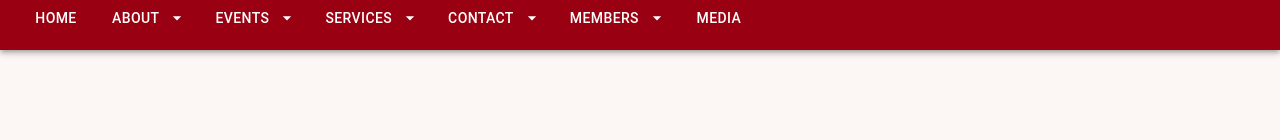
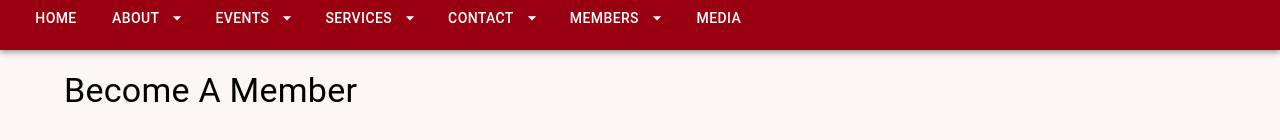
Before and after one commit to savperera369/slackgwapp, a React (Create React App) app: page /becomemember in a window 1280 px wide. Shown: the part 302-442 px from the top of the page. Built offline with nearby package versions, Linux system fonts and the light colour scheme.

Commit message:
become a member file added

```diff
--- a/src/App.js
+++ b/src/App.js
@@ -12,6 +12,7 @@ import Links from './pages/Links';
 import UpcomingEvents from './pages/UpcomingEvents';
 import PastEvents from './pages/PastEvents';
 import EventsCalendar from './pages/EventsCalendar';
+import BecomeAMember from './pages/BecomeAMember';
 import { BrowserRouter, Route, Routes} from 'react-router-dom';
 
 function App() {
@@ -33,6 +34,7 @@ function App() {
         <Route path='/upcomingevents' element={<UpcomingEvents />} />
         <Route path='/pastevents' element={<PastEvents />} />
         <Route path='/eventscalendar' element={<EventsCalendar />} />
+        <Route path='/becomemember' element={<BecomeAMember />} />
      </Routes>
     </BrowserRouter>
   );
--- a/src/components/Navbar.js
+++ b/src/components/Navbar.js
@@ -8,7 +8,7 @@ function Navbar() {
     const aboutButton = [{path: "/history", name: "History"}, {path: "/board", name: "Board of Directors"}, {path: "/bylaws", name: "ByLaws"}];
     const servicesButton = [{path: "/projects", name: "Projects"}, {path: "/links", name: "Links"}];
     const memberButton = [{path: "/children", name: "Childrens Corner"}];
-    const contactButton = [{path: "/contact", name: "Contact Information"}];
+    const contactButton = [{path: "/contact", name: "Contact Information"}, {path: "/becomemember", name: "Become A Member"}];
     const eventsButton = [{path: "/eventscalendar", name: "Events Calendar"}, {path: "/upcomingevents", name: "Upcoming Events"}, {path: "/pastevents", name: "Past Events"}];
     const navigate = useNavigate();
 
--- /dev/null
+++ b/src/pages/BecomeAMember.js
@@ -0,0 +1,13 @@
+import React from 'react';
+import '../index.css';
+import { Typography, Container, Card, CardMedia, CardContent} from '@mui/material';
+
+function BecomeAMember(){
+    return (
+        <Container className="topDoc">
+            <Typography variant="h4">Become A Member</Typography>
+        </Container>
+    );
+}
+
+export default BecomeAMember;
```
